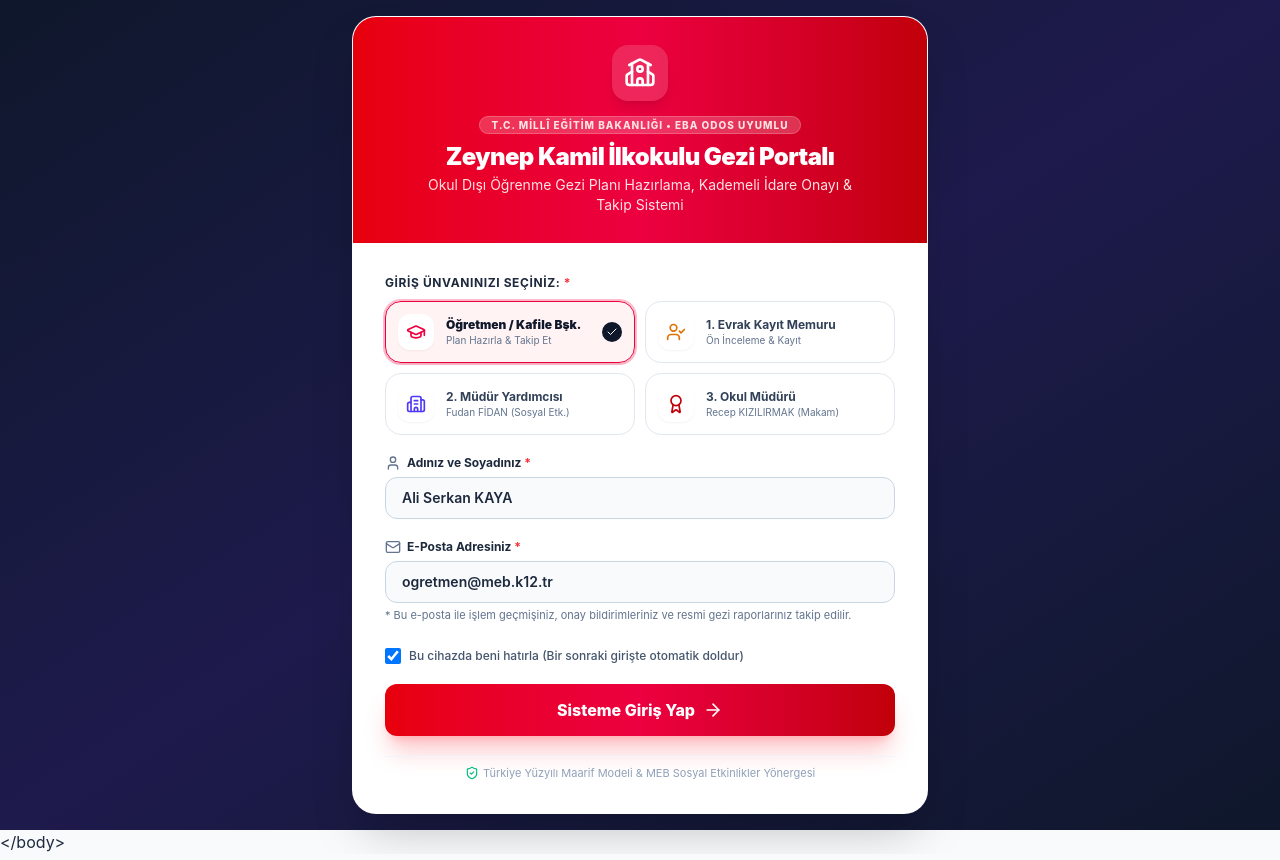
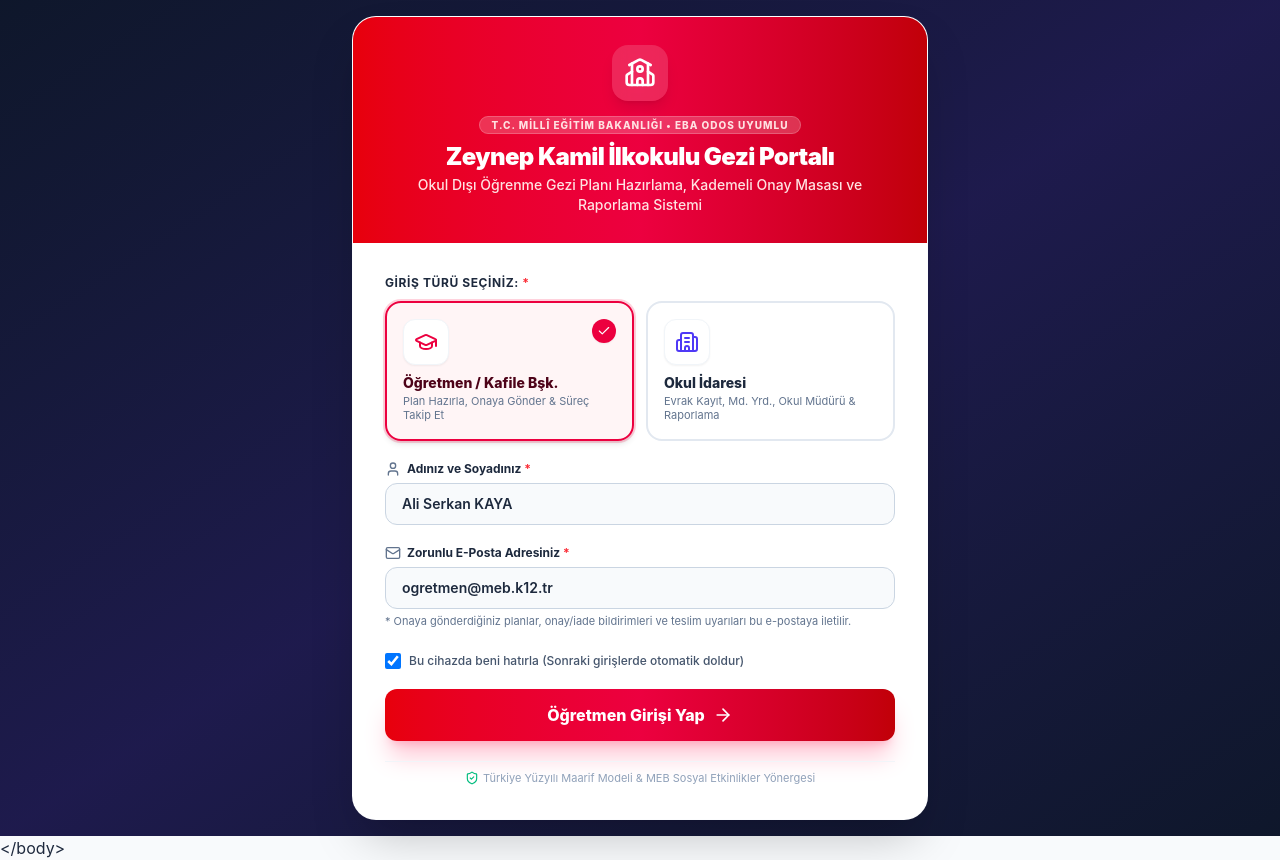
Before and after one commit to alpampa/gezi-plani-dilekcesi, a React (Vite) app: page / in a window 1280 px wide. Built offline with nearby package versions, Linux system fonts and the light colour scheme.

Commit message:
feat: Ana giris ekrani 2 ana secenekli (Ogretmen / Okul Idaresi) yapildi, idare unvanlari ve zorunlu e-posta girisi entegre edildi

```diff
--- a/src/components/AuthLoginScreen.tsx
+++ b/src/components/AuthLoginScreen.tsx
@@ -11,130 +11,144 @@
   User,
   ArrowRight,
   ShieldCheck,
-  Check
+  Check,
+  Briefcase
 } from 'lucide-react';
 
 interface AuthLoginScreenProps {
   onLogin: (user: AuthUser) => void;
 }
 
-const STORAGE_REMEMBER_AUTH_V2 = 'odos_remembered_auth_profile_v2';
+type MainCategory = 'ogretmen' | 'idare';
 
-interface TitleOption {
+const STORAGE_REMEMBER_AUTH_V3 = 'odos_remembered_auth_profile_v3';
+
+interface AdminTitleOption {
   id: UserRole;
   title: string;
   subtitle: string;
   defaultName: string;
-  defaultEmail: string;
   icon: React.ReactNode;
-  borderActive: string;
-  bgActive: string;
   badge: string;
 }
 
 export const AuthLoginScreen: React.FC<AuthLoginScreenProps> = ({ onLogin }) => {
-  const [selectedRole, setSelectedRole] = useState<UserRole>('ogretmen');
+  // 1. Ana Giriş Seçeneği: 'ogretmen' | 'idare'
+  const [mainCategory, setMainCategory] = useState<MainCategory>('ogretmen');
+
+  // 2. Okul İdaresi İçin Seçili Alt Ünvan
+  const [selectedAdminRole, setSelectedAdminRole] = useState<UserRole>('mudur_yardimcisi');
+
+  // 3. Ortak Bilgiler
   const [fullName, setFullName] = useState<string>('Ali Serkan KAYA');
   const [email, setEmail] = useState<string>('ogretmen@meb.k12.tr');
   const [rememberMe, setRememberMe] = useState<boolean>(true);
 
-  const TITLE_OPTIONS: TitleOption[] = [
-    {
-      id: 'ogretmen',
-      title: 'Öğretmen / Kafile Bşk.',
-      subtitle: 'Plan Hazırla & Takip Et',
-      defaultName: 'Ali Serkan KAYA',
-      defaultEmail: 'ogretmen@meb.k12.tr',
-      icon: <GraduationCap className="w-5 h-5 text-rose-600" />,
-      borderActive: 'border-rose-600 ring-2 ring-rose-500/30',
-      bgActive: 'bg-rose-50/80',
-      badge: 'Öğretmen'
-    },
+  const ADMIN_TITLE_OPTIONS: AdminTitleOption[] = [
     {
       id: 'memur',
       title: '1. Evrak Kayıt Memuru',
-      subtitle: 'Ön İnceleme & Kayıt',
+      subtitle: 'Ön İnceleme & Evrak Kayıt',
       defaultName: 'Evrak Kayıt Memuru',
-      defaultEmail: DEFAULT_SCHOOL_EMAIL,
       icon: <UserCheck className="w-5 h-5 text-amber-600" />,
-      borderActive: 'border-amber-500 ring-2 ring-amber-500/30',
-      bgActive: 'bg-amber-50/80',
       badge: '1. İnceleme'
     },
     {
       id: 'mudur_yardimcisi',
       title: '2. Müdür Yardımcısı',
-      subtitle: 'Fudan FİDAN (Sosyal Etk.)',
+      subtitle: 'Fudan FİDAN (Sosyal Etkinlikler Kurulu Bşk.)',
       defaultName: 'Fudan FİDAN',
-      defaultEmail: DEFAULT_SCHOOL_EMAIL,
       icon: <Building2 className="w-5 h-5 text-indigo-600" />,
-      borderActive: 'border-indigo-600 ring-2 ring-indigo-500/30',
-      bgActive: 'bg-indigo-50/80',
       badge: '2. Uygun Görüş'
     },
     {
       id: 'okul_muduru',
       title: '3. Okul Müdürü',
-      subtitle: 'Recep KIZILIRMAK (Makam)',
+      subtitle: 'Recep KIZILIRMAK (Makam Oluru)',
       defaultName: 'Recep KIZILIRMAK',
-      defaultEmail: DEFAULT_SCHOOL_EMAIL,
       icon: <Award className="w-5 h-5 text-red-700" />,
-      borderActive: 'border-red-700 ring-2 ring-red-600/30',
-      bgActive: 'bg-red-50/90',
       badge: '3. Makam Oluru'
     }
   ];
 
-  // Load remembered credentials on mount
+  // Hatırlanan verileri yükle
   useEffect(() => {
     try {
-      const saved = localStorage.getItem(STORAGE_REMEMBER_AUTH_V2);
+      const saved = localStorage.getItem(STORAGE_REMEMBER_AUTH_V3);
       if (saved) {
         const parsed = JSON.parse(saved);
-        if (parsed.role) setSelectedRole(parsed.role);
+        if (parsed.mainCategory) {
+          setMainCategory(parsed.mainCategory);
+        }
+        if (parsed.adminRole) {
+          setSelectedAdminRole(parsed.adminRole);
+        }
         if (parsed.fullName) setFullName(parsed.fullName);
         if (parsed.email) setEmail(parsed.email);
       }
     } catch (_) {}
   }, []);
 
-  // Rol değiştiğinde varsayılanları ata
-  const handleSelectRole = (opt: TitleOption) => {
-    setSelectedRole(opt.id);
+  // Ana Kategori (Öğretmen / Okul İdaresi) değiştiğinde varsayılanları güncelle
+  const handleSelectMainCategory = (cat: MainCategory) => {
+    setMainCategory(cat);
+    if (cat === 'ogretmen') {
+      setFullName('Ali Serkan KAYA');
+      setEmail('ogretmen@meb.k12.tr');
+    } else {
+      // İdare varsayılanı
+      const found = ADMIN_TITLE_OPTIONS.find(o => o.id === selectedAdminRole) || ADMIN_TITLE_OPTIONS[1];
+      setFullName(found.defaultName);
+      setEmail(DEFAULT_SCHOOL_EMAIL);
+    }
+  };
+
+  // İdare alt ünvanı seçildiğinde
+  const handleSelectAdminTitle = (opt: AdminTitleOption) => {
+    setSelectedAdminRole(opt.id);
     setFullName(opt.defaultName);
-    setEmail(opt.defaultEmail);
+    if (!email || email === 'ogretmen@meb.k12.tr') {
+      setEmail(DEFAULT_SCHOOL_EMAIL);
+    }
   };
 
   const handleSubmit = (e: React.FormEvent) => {
     e.preventDefault();
+
     if (!fullName.trim()) {
       alert('Lütfen Adınızı ve Soyadınızı giriniz.');
       return;
     }
     if (!email.trim()) {
-      alert('Lütfen E-posta adresinizi giriniz.');
+      alert('Lütfen zorunlu E-posta adresinizi giriniz.');
       return;
     }
 
+    const effectiveRole: UserRole = mainCategory === 'ogretmen' ? 'ogretmen' : selectedAdminRole;
+
     if (rememberMe) {
-      localStorage.setItem(STORAGE_REMEMBER_AUTH_V2, JSON.stringify({
-        role: selectedRole,
+      localStorage.setItem(STORAGE_REMEMBER_AUTH_V3, JSON.stringify({
+        mainCategory,
+        adminRole: selectedAdminRole,
         fullName: fullName.trim(),
         email: email.trim().toLowerCase()
       }));
     } else {
-      localStorage.removeItem(STORAGE_REMEMBER_AUTH_V2);
+      localStorage.removeItem(STORAGE_REMEMBER_AUTH_V3);
     }
 
     let title = 'Öğretmen / Kafile Başkanı';
-    if (selectedRole === 'memur') title = 'Evrak Kayıt Memuru';
-    if (selectedRole === 'mudur_yardimcisi') title = 'Müdür Yardımcısı (Sosyal Etkinlikler Kurulu Bşk.)';
-    if (selectedRole === 'okul_muduru') title = 'Okul Müdürü (Makam Oluru)';
+    if (mainCategory === 'idare') {
+      if (selectedAdminRole === 'memur') title = 'Evrak Kayıt Memuru';
+      else if (selectedAdminRole === 'mudur_yardimcisi') title = 'Müdür Yardımcısı (Sosyal Etkinlikler Kurulu Bşk.)';
+      else if (selectedAdminRole === 'okul_muduru') title = 'Okul Müdürü (Makam Oluru)';
+      else title = 'Okul İdaresi';
+    }
 
     onLogin({
       email: email.trim().toLowerCase(),
       fullName: fullName.trim(),
-      role: selectedRole,
+      role: effectiveRole,
       title
     });
   };
@@ -143,7 +157,7 @@
     <div className="min-h-screen bg-gradient-to-br from-slate-900 via-indigo-950 to-slate-900 flex items-center justify-center p-4 selection:bg-red-500 selection:text-white">
       <div className="max-w-xl w-full bg-white rounded-3xl shadow-2xl border border-slate-100/20 overflow-hidden animate-in fade-in zoom-in-95 duration-200">
 
-        {/* Top Header Card */}
+        {/* Üst Başlık ve Kurum Kimliği */}
         <div className="bg-gradient-to-r from-red-600 via-rose-600 to-red-700 p-6 sm:p-7 text-white text-center relative overflow-hidden">
           <div className="w-14 h-14 rounded-2xl bg-white/15 backdrop-blur flex items-center justify-center mx-auto mb-2.5 shadow-lg shadow-black/10">
             <School className="w-8 h-8 text-white" />
@@ -154,50 +168,126 @@
           <h2 className="text-xl sm:text-2xl font-black tracking-tight mt-1.5">
             Zeynep Kamil İlkokulu Gezi Portalı
           </h2>
-          <p className="text-xs sm:text-sm text-red-100 mt-0.5 max-w-md mx-auto">
-            Okul Dışı Öğrenme Gezi Planı Hazırlama, Kademeli İdare Onayı & Takip Sistemi
+          <p className="text-xs sm:text-sm text-red-100 mt-0.5 max-w-md mx-auto font-medium">
+            Okul Dışı Öğrenme Gezi Planı Hazırlama, Kademeli Onay Masası ve Raporlama Sistemi
           </p>
         </div>
 
-        {/* Form Container */}
+        {/* Giriş Formu */}
         <form onSubmit={handleSubmit} className="p-6 sm:p-8 space-y-5">
 
-          {/* ÜNVAN SEÇİMİ (Ana Girişte Sadece Ünvanlar) */}
+          {/* 1. ANA GİRİŞ SEÇENEĞİ (2 SEÇENEKLİ: ÖĞRETMEN / OKUL İDARESİ) */}
           <div>
             <label className="block text-xs font-bold text-slate-800 uppercase tracking-wider mb-2.5">
-              Giriş Ünvanınızı Seçiniz: <span className="text-red-500">*</span>
+              Giriş Türü Seçiniz: <span className="text-red-500">*</span>
             </label>
 
-            <div className="grid grid-cols-1 sm:grid-cols-2 gap-2.5">
-              {TITLE_OPTIONS.map((opt) => {
-                const isSelected = selectedRole === opt.id;
+            <div className="grid grid-cols-1 sm:grid-cols-2 gap-3">
+              {/* Seçenek 1: Öğretmen / Kafile Başkanı */}
+              <button
+                type="button"
+                onClick={() => handleSelectMainCategory('ogretmen')}
+                className={`p-4 rounded-2xl border-2 text-left transition-all cursor-pointer flex flex-col justify-between relative ${
+                  mainCategory === 'ogretmen'
+                    ? 'border-rose-600 bg-rose-50/70 shadow-md ring-2 ring-rose-500/20'
+                    : 'border-slate-200 hover:border-slate-300 hover:bg-slate-50 text-slate-700'
+                }`}
+              >
+                <div className="flex items-start justify-between w-full mb-2">
+                  <div className="p-2.5 rounded-xl bg-white shadow-xs border border-slate-100 text-rose-600">
+                    <GraduationCap className="w-6 h-6" />
+                  </div>
+                  {mainCategory === 'ogretmen' && (
+                    <span className="w-6 h-6 rounded-full bg-rose-600 text-white flex items-center justify-center shadow-xs">
+                      <Check className="w-3.5 h-3.5" />
+                    </span>
+                  )}
+                </div>
+                <div>
+                  <h3 className={`text-sm font-extrabold ${mainCategory === 'ogretmen' ? 'text-rose-950' : 'text-slate-800'}`}>
+                    Öğretmen / Kafile Bşk.
+                  </h3>
+                  <p className="text-[11px] text-slate-500 mt-0.5 leading-tight">
+                    Plan Hazırla, Onaya Gönder & Süreç Takip Et
+                  </p>
+                </div>
+              </button>
+
+              {/* Seçenek 2: Okul İdaresi */}
+              <button
+                type="button"
+                onClick={() => handleSelectMainCategory('idare')}
+                className={`p-4 rounded-2xl border-2 text-left transition-all cursor-pointer flex flex-col justify-between relative ${
+                  mainCategory === 'idare'
+                    ? 'border-indigo-600 bg-indigo-50/70 shadow-md ring-2 ring-indigo-500/20'
+                    : 'border-slate-200 hover:border-slate-300 hover:bg-slate-50 text-slate-700'
+                }`}
+              >
+                <div className="flex items-start justify-between w-full mb-2">
+                  <div className="p-2.5 rounded-xl bg-white shadow-xs border border-slate-100 text-indigo-600">
+                    <Building2 className="w-6 h-6" />
+                  </div>
+                  {mainCategory === 'idare' && (
+                    <span className="w-6 h-6 rounded-full bg-indigo-600 text-white flex items-center justify-center shadow-xs">
+                      <Check className="w-3.5 h-3.5" />
+                    </span>
+                  )}
+                </div>
+                <div>
+                  <h3 className={`text-sm font-extrabold ${mainCategory === 'idare' ? 'text-indigo-950' : 'text-slate-800'}`}>
+                    Okul İdaresi
+                  </h3>
+                  <p className="text-[11px] text-slate-500 mt-0.5 leading-tight">
+                    Evrak Kayıt, Md. Yrd., Okul Müdürü & Raporlama
+                  </p>
+                </div>
+              </button>
+            </div>
+          </div>
+
+          {/* 2. OKUL İDARESİ SEÇİLDİĞİNDE GÖRÜNEN ÜNVANLAR */}
+          {mainCategory === 'idare' && (
+            <div className="p-4 bg-slate-50 rounded-2xl border border-indigo-100 space-y-3 animate-in fade-in slide-in-from-top-2 duration-200">
+              <label className="block text-xs font-bold text-indigo-950 uppercase tracking-wider flex items-center gap-1.5">
+                <Briefcase className="w-3.5 h-3.5 text-indigo-600" />
+                <span>İdari Ünvanınızı Seçiniz: <span className="text-red-500">*</span></span>
+              </label>
+
+              <div className="space-y-2">
+                {ADMIN_TITLE_OPTIONS.map((opt) => {
+                  const isSelected = selectedAdminRole === opt.id;
                   return (
                     <button
                       key={opt.id}
                       type="button"
-                    onClick={() => handleSelectRole(opt)}
-                    className={`p-3 rounded-2xl border text-left transition-all cursor-pointer flex items-center justify-between gap-3 ${
+                      onClick={() => handleSelectAdminTitle(opt)}
+                      className={`w-full p-3 rounded-xl border text-left transition-all cursor-pointer flex items-center justify-between gap-3 ${
                         isSelected
-                        ? `${opt.borderActive} ${opt.bgActive} shadow-sm`
-                        : 'border-slate-200 hover:bg-slate-50 text-slate-700'
+                          ? 'border-indigo-600 bg-white ring-2 ring-indigo-500/20 shadow-xs'
+                          : 'border-slate-200 bg-white/60 hover:bg-white text-slate-700'
                       }`}
                     >
                       <div className="flex items-center gap-3 min-w-0">
-                      <div className="p-2 rounded-xl bg-white shadow-xs shrink-0">
+                        <div className="p-2 rounded-lg bg-slate-100 shrink-0">
                           {opt.icon}
                         </div>
                         <div className="min-w-0">
-                        <span className={`text-xs block truncate ${isSelected ? 'font-black text-slate-900' : 'font-bold text-slate-700'}`}>
+                          <div className="flex items-center gap-2">
+                            <span className={`text-xs block truncate ${isSelected ? 'font-black text-indigo-950' : 'font-bold text-slate-700'}`}>
                               {opt.title}
                             </span>
-                        <span className="text-[10px] text-slate-500 block truncate">
+                            <span className="text-[10px] px-2 py-0.5 rounded-md font-semibold bg-indigo-50 text-indigo-700 border border-indigo-200/50">
+                              {opt.badge}
+                            </span>
+                          </div>
+                          <span className="text-[11px] text-slate-500 block truncate mt-0.5">
                             {opt.subtitle}
                           </span>
                         </div>
                       </div>
 
                       {isSelected && (
-                      <div className="w-5 h-5 rounded-full bg-slate-900 text-white flex items-center justify-center shrink-0">
+                        <div className="w-5 h-5 rounded-full bg-indigo-600 text-white flex items-center justify-center shrink-0">
                           <Check className="w-3 h-3" />
                         </div>
                       )}
@@ -206,8 +296,9 @@
                 })}
               </div>
             </div>
+          )}
 
-          {/* Ad Soyad */}
+          {/* 3. AD SOYAD GİRİŞİ */}
           <div>
             <label className="block text-xs font-bold text-slate-800 mb-1.5 flex items-center gap-1.5">
               <User className="w-4 h-4 text-slate-500" />
@@ -218,50 +309,67 @@
               required
               value={fullName}
               onChange={(e) => setFullName(e.target.value)}
-              placeholder="Örn: Ali Serkan KAYA veya Recep KIZILIRMAK"
-              className="w-full px-4 py-2.5 text-sm font-semibold rounded-xl border border-slate-300 focus:ring-2 focus:ring-red-500 focus:border-red-500 outline-none transition bg-slate-50 focus:bg-white"
+              placeholder={mainCategory === 'ogretmen' ? 'Örn: Ali Serkan KAYA' : 'Örn: Recep KIZILIRMAK'}
+              className="w-full px-4 py-2.5 text-sm font-semibold rounded-xl border border-slate-300 focus:ring-2 focus:ring-indigo-500 focus:border-indigo-500 outline-none transition bg-slate-50 focus:bg-white"
             />
           </div>
 
-          {/* E-Posta */}
+          {/* 4. ZORUNLU E-POSTA GİRİŞİ */}
           <div>
-            <label className="block text-xs font-bold text-slate-800 mb-1.5 flex items-center gap-1.5">
+            <label className="block text-xs font-bold text-slate-800 mb-1.5 flex items-center justify-between">
+              <span className="flex items-center gap-1.5">
                 <Mail className="w-4 h-4 text-slate-500" />
-              <span>E-Posta Adresiniz <span className="text-red-500">*</span></span>
+                <span>Zorunlu E-Posta Adresiniz <span className="text-red-500">*</span></span>
+              </span>
+              {mainCategory === 'idare' && (
+                <button
+                  type="button"
+                  onClick={() => setEmail(DEFAULT_SCHOOL_EMAIL)}
+                  className="text-[11px] text-indigo-600 hover:text-indigo-800 font-bold underline"
+                >
+                  Okul E-postasını Doldur
+                </button>
+              )}
             </label>
             <input
               type="email"
               required
               value={email}
               onChange={(e) => setEmail(e.target.value)}
-              placeholder="ornek@meb.k12.tr veya zeynepkamililkokulu@gmail.com"
-              className="w-full px-4 py-2.5 text-sm font-semibold rounded-xl border border-slate-300 focus:ring-2 focus:ring-red-500 focus:border-red-500 outline-none transition bg-slate-50 focus:bg-white"
+              placeholder={mainCategory === 'ogretmen' ? 'ornek@meb.k12.tr' : DEFAULT_SCHOOL_EMAIL}
+              className="w-full px-4 py-2.5 text-sm font-semibold rounded-xl border border-slate-300 focus:ring-2 focus:ring-indigo-500 focus:border-indigo-500 outline-none transition bg-slate-50 focus:bg-white"
             />
             <span className="text-[11px] text-slate-500 mt-1 block">
-              * Bu e-posta ile işlem geçmişiniz, onay bildirimleriniz ve resmi gezi raporlarınız takip edilir.
+              {mainCategory === 'ogretmen'
+                ? '* Onaya gönderdiğiniz planlar, onay/iade bildirimleri ve teslim uyarıları bu e-postaya iletilir.'
+                : '* Onaylanan veya iade edilen gezi evrakları, yasal süre hatırlatmaları ve raporlar bu e-postaya bilgi olarak iletilir.'}
             </span>
           </div>
 
-          {/* Remember Me */}
+          {/* 5. CİHAZDA HATIRLA */}
           <div className="flex items-center gap-2 pt-1">
             <input
               type="checkbox"
               id="rememberAuth"
               checked={rememberMe}
               onChange={(e) => setRememberMe(e.target.checked)}
-              className="w-4 h-4 text-red-600 rounded border-slate-300 focus:ring-red-500 cursor-pointer"
+              className="w-4 h-4 text-indigo-600 rounded border-slate-300 focus:ring-indigo-500 cursor-pointer"
             />
             <label htmlFor="rememberAuth" className="text-xs text-slate-600 font-medium cursor-pointer">
-              Bu cihazda beni hatırla (Bir sonraki girişte otomatik doldur)
+              Bu cihazda beni hatırla (Sonraki girişlerde otomatik doldur)
             </label>
           </div>
 
-          {/* Submit Button */}
+          {/* 6. GİRİŞ BUTONU */}
           <button
             type="submit"
-            className="w-full py-3.5 px-6 rounded-xl bg-gradient-to-r from-red-600 via-rose-600 to-red-700 hover:from-red-700 hover:to-rose-700 text-white font-extrabold text-sm sm:text-base shadow-xl shadow-red-500/25 transition active:scale-95 flex items-center justify-center gap-2 cursor-pointer mt-2"
+            className={`w-full py-3.5 px-6 rounded-xl font-extrabold text-sm sm:text-base text-white shadow-xl transition active:scale-95 flex items-center justify-center gap-2 cursor-pointer mt-2 ${
+              mainCategory === 'ogretmen'
+                ? 'bg-gradient-to-r from-red-600 via-rose-600 to-red-700 hover:from-red-700 hover:to-rose-700 shadow-rose-500/25'
+                : 'bg-gradient-to-r from-indigo-600 via-blue-600 to-indigo-700 hover:from-indigo-700 hover:to-blue-700 shadow-indigo-500/25'
+            }`}
           >
-            <span>Sisteme Giriş Yap</span>
+            <span>{mainCategory === 'ogretmen' ? 'Öğretmen Girişi Yap' : 'Okul İdaresi Girişi Yap'}</span>
             <ArrowRight className="w-5 h-5" />
           </button>
 
```
Lines whose indentation alone changed are shown as unchanged.
